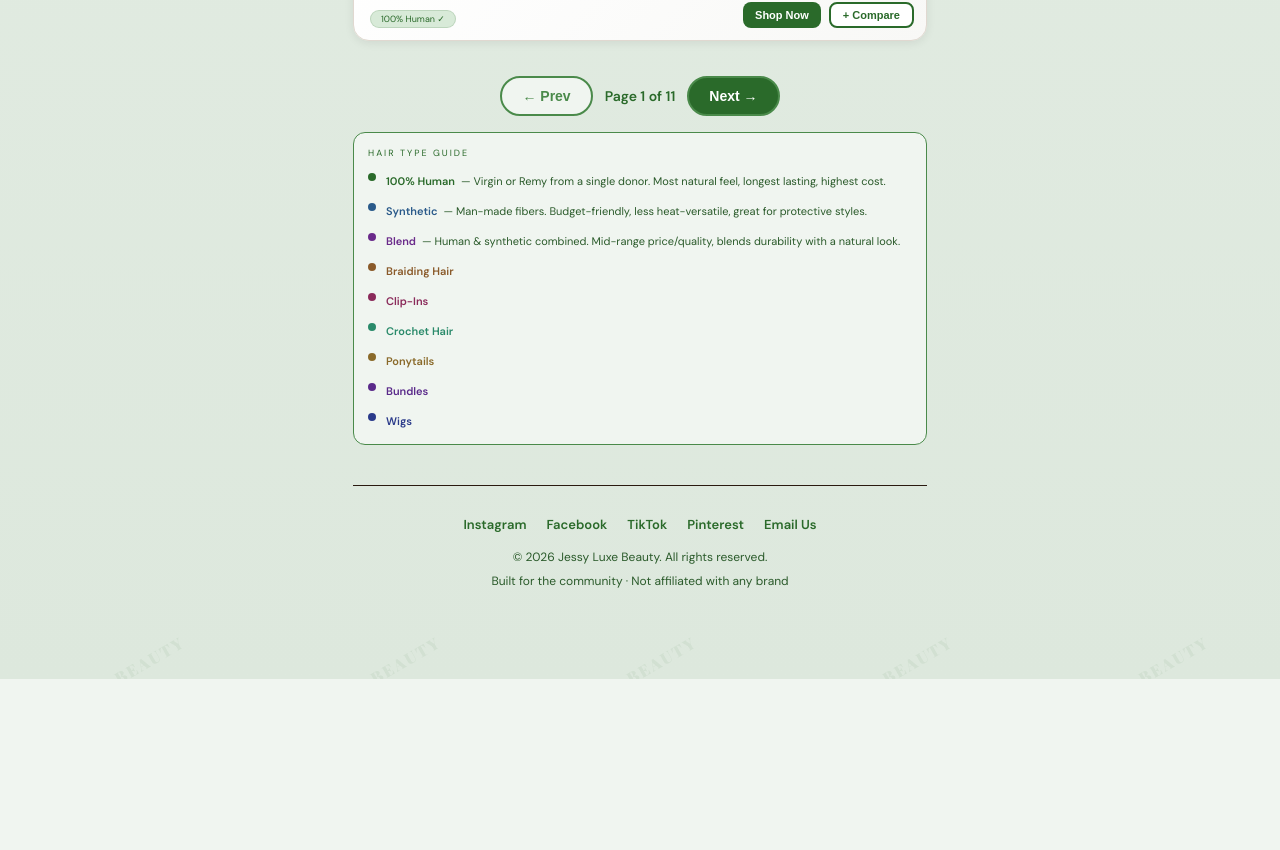
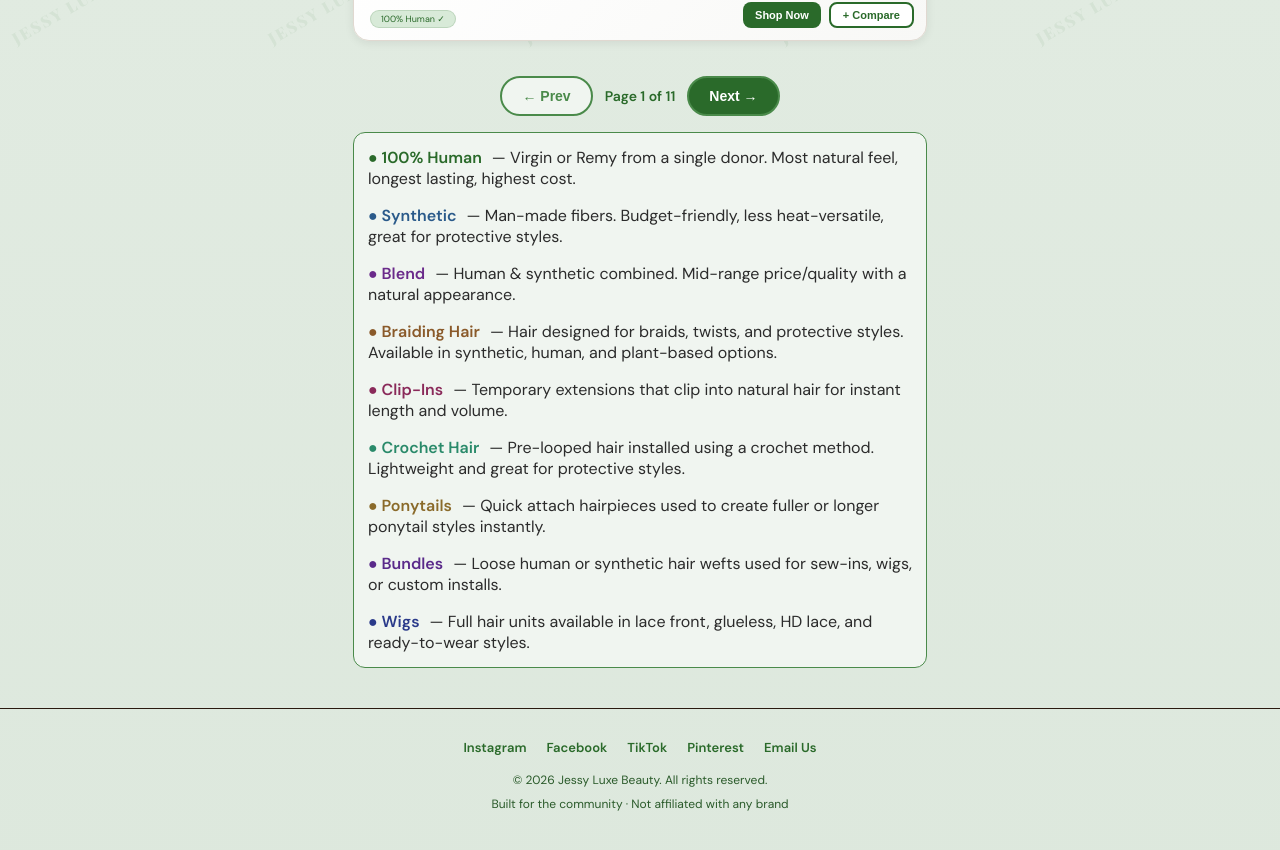
Before and after one commit to jessysupply/jessy-luxe-app, a React (Create React App) app: page / in a window 1280 px wide. Shown: the part 3708-4558 px from the top of the page. Before the commit the page ends 4387 px from the top, so only its background shows below. Built offline with nearby package versions, Linux system fonts and the light colour scheme.

Commit message:
Expanded hair type guide definitions

```diff
--- a/src/App.js
+++ b/src/App.js
@@ -2530,21 +2530,70 @@ onCompare={toggleCompare}
           </div>
         </div>
       )}
-          <div style={{ color: "#2a6a2a", fontSize: 9, letterSpacing: 2, textTransform: "uppercase", marginBottom: 10 }}>Hair Type Guide</div>
-          <div style={{ display: "flex", flexDirection: "column", gap: 9 }}>
-            {Object.entries(CATEGORY_CONFIG).map(([key, cfg]) => (
-              <div key={key} style={{ display: "flex", alignItems: "flex-start", gap: 10 }}>
-                <span style={{ width: 8, height: 8, borderRadius: "50%", background: cfg.color, flexShrink: 0, marginTop: 4 }} />
-                <div>
-                  <span style={{ color: cfg.color, fontSize: 11, fontWeight: 600 }}>{cfg.label}</span>
-                  <span style={{ color: "#2a5a2a", fontSize: 11, marginLeft: 6 }}>
-                    {key === "human"     && "— Virgin or Remy from a single donor. Most natural feel, longest lasting, highest cost."}
-                    {key === "synthetic" && "— Man-made fibers. Budget-friendly, less heat-versatile, great for protective styles."}
-                    {key === "mixed"     && "— Human & synthetic combined. Mid-range price/quality, blends durability with a natural look."}
-                  </span>
-                </div>
-                </div>
-            ))}
+        <div style={{ display: "flex", flexDirection: "column", gap: 16 }}>
+
+<div>
+  <span style={{ color: "#2a6a2a", fontWeight: 700 }}>● 100% Human</span>
+  <span style={{ marginLeft: 10 }}>
+    — Virgin or Remy from a single donor. Most natural feel, longest lasting, highest cost.
+  </span>
+</div>
+
+<div>
+  <span style={{ color: "#2a5a8a", fontWeight: 700 }}>● Synthetic</span>
+  <span style={{ marginLeft: 10 }}>
+    — Man-made fibers. Budget-friendly, less heat-versatile, great for protective styles.
+  </span>
+</div>
+
+<div>
+  <span style={{ color: "#6a2a8a", fontWeight: 700 }}>● Blend</span>
+  <span style={{ marginLeft: 10 }}>
+    — Human & synthetic combined. Mid-range price/quality with a natural appearance.
+  </span>
+</div>
+
+<div>
+  <span style={{ color: "#8a5a2a", fontWeight: 700 }}>● Braiding Hair</span>
+  <span style={{ marginLeft: 10 }}>
+    — Hair designed for braids, twists, and protective styles. Available in synthetic, human, and plant-based options.
+  </span>
+</div>
+
+<div>
+  <span style={{ color: "#8a2a5a", fontWeight: 700 }}>● Clip-Ins</span>
+  <span style={{ marginLeft: 10 }}>
+    — Temporary extensions that clip into natural hair for instant length and volume.
+  </span>
+</div>
+
+<div>
+  <span style={{ color: "#2a8a6a", fontWeight: 700 }}>● Crochet Hair</span>
+  <span style={{ marginLeft: 10 }}>
+    — Pre-looped hair installed using a crochet method. Lightweight and great for protective styles.
+  </span>
+</div>
+
+<div>
+  <span style={{ color: "#8a6a2a", fontWeight: 700 }}>● Ponytails</span>
+  <span style={{ marginLeft: 10 }}>
+    — Quick attach hairpieces used to create fuller or longer ponytail styles instantly.
+  </span>
+</div>
+
+<div>
+  <span style={{ color: "#5a2a8a", fontWeight: 700 }}>● Bundles</span>
+  <span style={{ marginLeft: 10 }}>
+    — Loose human or synthetic hair wefts used for sew-ins, wigs, or custom installs.
+  </span>
+</div>
+<div>
+  <span style={{ color: "#2a3a8a", fontWeight: 700 }}>● Wigs</span>
+  <span style={{ marginLeft: 10 }}>
+    — Full hair units available in lace front, glueless, HD lace, and ready-to-wear styles.
+  </span>
+</div>
+</div>
       </div>
     </div>
     {showQuiz && (
@@ -2643,6 +2692,5 @@ onCompare={toggleCompare}
         </p>
       </div>
     </div>
-    </div>
   );
-    }
+}
```
